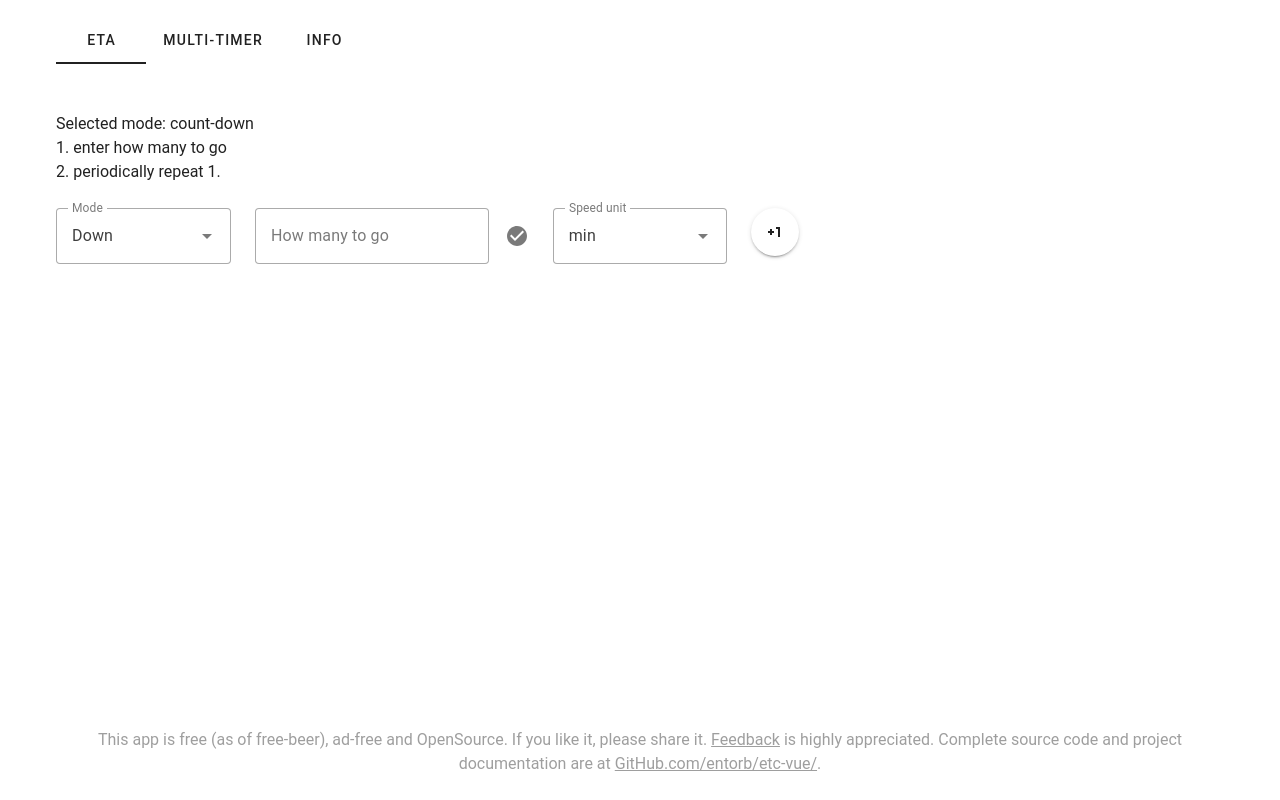
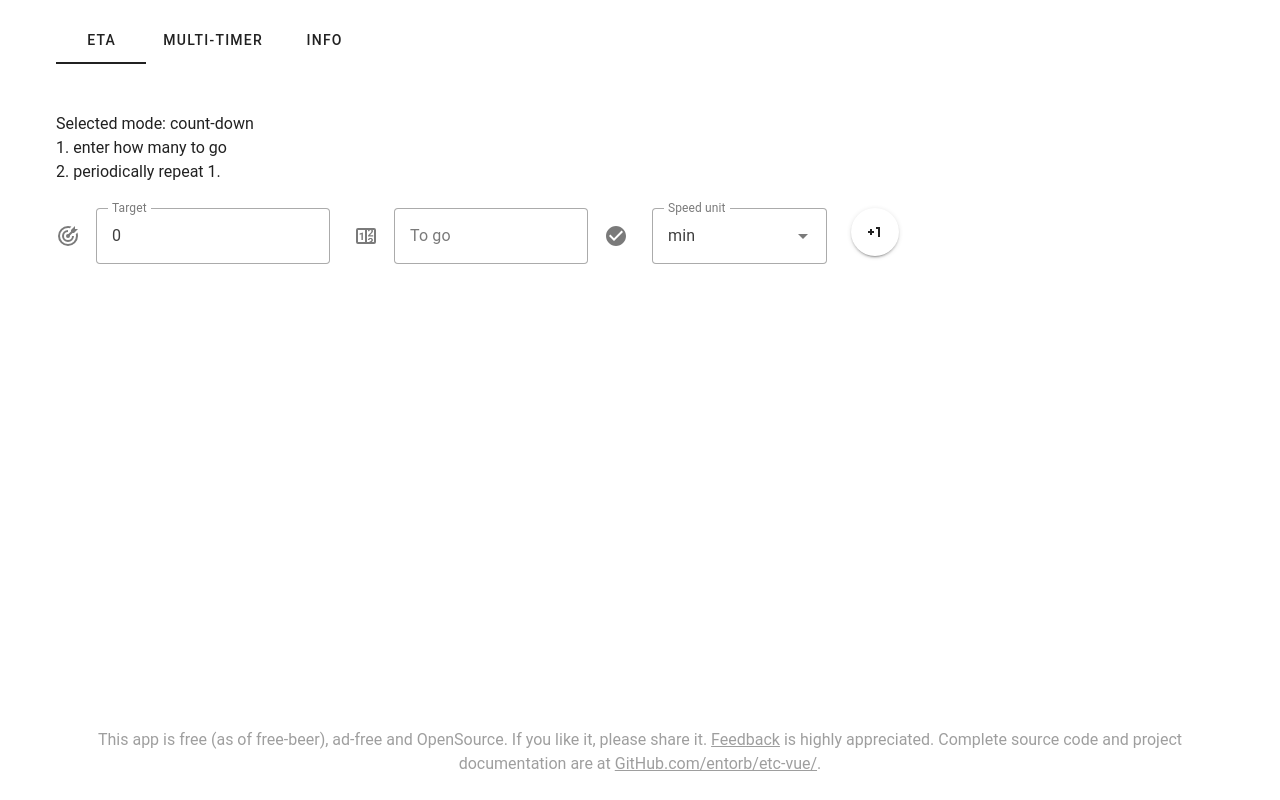
Before and after one commit to entorb/eta-vue, a Vue app: page / in a window 1280 px wide. Built offline with nearby package versions, Linux system fonts and the light colour scheme.

Commit message:
Drop mode selection and add more icons

```diff
--- a/src/components/InputItems.vue
+++ b/src/components/InputItems.vue
@@ -1,16 +1,16 @@
 <template>
-  <!-- label="Current items" -->
   <v-text-field
     id="input-items"
     v-model="inputItems"
     :label="inputItemsLabel"
     type="text"
     inputmode="decimal"
+    append-icon="$save"
+    prepend-icon="$items"
     variant="outlined"
-    append-icon="$save"
-    @keyup.enter="enterItems"
     @blur="enterItems"
     @click:append="enterItems"
+    @keyup.enter="enterItems"
   />
 </template>
 
@@ -39,6 +39,6 @@ function enterItems() {
 }
 
 const inputItemsLabel = computed(() => {
-  return props.target == 0 ? 'How many to go' : 'Current'
+  return props.target > 0 ? 'Current' : 'To go'
 })
 </script>
--- a/src/components/InputTarget.vue
+++ b/src/components/InputTarget.vue
@@ -5,9 +5,10 @@
     label="Target"
     type="text"
     inputmode="decimal"
+    prepend-icon="$target"
     variant="outlined"
+    @blur="enterTarget"
     @keyup.enter="enterTarget"
-    @blur="enterTarget"
   />
 </template>
 
--- a/src/components/MainEta.vue
+++ b/src/components/MainEta.vue
@@ -16,10 +16,7 @@
       </v-col>
     </v-row>
     <v-row>
-      <v-col cols="6" md="2">
-        <SelectMode :target="target" @set-target="setTarget" />
-      </v-col>
-      <v-col v-if="target > 0" cols="6" md="3">
+      <v-col cols="5" md="3">
         <InputTarget :target="target" @set-target="setTarget" />
       </v-col>
       <v-col cols="6" md="3">
@@ -128,6 +125,7 @@ function addRow(row: DataRowRedType) {
   }
   // to ensure that default target=0 is stored into local storage
   if (target.value == 0 && data.value.length == 1) {
+    console.log('target', target.value)
     updateLocalStorageTarget()
   }
 }
--- a/src/components/SelectMode.vue
+++ /dev/null
@@ -1,58 +0,0 @@
-<template>
-  <v-select
-    id="select-mode"
-    v-model="selectedMode"
-    :items="modes"
-    label="Mode"
-    mandatory
-    variant="outlined"
-  />
-</template>
-
-<script setup lang="ts">
-import { ref, toRefs, watch } from 'vue'
-
-const emits = defineEmits(['set-target'])
-
-const props = defineProps({
-  target: { type: Number, default: 0 }
-})
-
-const { target } = toRefs(props)
-watch(target, () => {
-  selectedMode.value = target.value > 0 ? 'Up' : 'Down'
-})
-
-const modes = ref(['Down', 'Up'])
-const selectedMode = ref(props.target > 0 ? 'Up' : 'Down')
-
-// TODO: replace by trigger function
-watch(selectedMode, () => {
-  if (selectedMode.value == 'Down' && target.value != 0) {
-    emits('set-target', 0)
-  } else if (selectedMode.value == 'Up' && target.value <= 0) {
-    // defaults to target = 100
-    emits('set-target', 100)
-  }
-})
-
-// interface SelectItem {
-//   text: string
-//   value: number
-//   icon: string
-// }
-
-// const items = ref<SelectItem[]>([
-//   { text: 'Up', value: 1, icon: '$arrowUp' },
-//   { text: 'Simple', value: 2, icon: '$arrowUpDown' },
-//   { text: 'Down', value: 3, icon: '$arrowDown' }
-// ])
-
-// function itemProps(item: SelectItem) {
-//   return {
-//     title: item.text,
-//     value: item.value,
-//     icon: item.icon
-//   }
-// }
-</script>
--- a/src/plugins/vuetify.ts
+++ b/src/plugins/vuetify.ts
@@ -12,10 +12,17 @@ import { aliases, mdi } from 'vuetify/iconsets/mdi-svg'
 // TM: do not import all icons, this makes build size too large
 // import '@mdi/font/css/materialdesignicons.css'
 // my icons
-import { mdiTrashCan, mdiNumericPositive1, mdiCheckCircle, mdiRepeatVariant } from '@mdi/js'
-// import { mdiContentSave } from '@mdi/js'
-// import { mdiPlus } from '@mdi/js'
-// import { mdiArrowUp, mdiArrowDown, mdiArrowUpDown } from '@mdi/js'
+import {
+  mdiBullseyeArrow,
+  mdiCheckCircle,
+  mdiCounter,
+  mdiNumericPositive1,
+  mdiRepeatVariant,
+  mdiTrashCan
+} from '@mdi/js'
+// mdiContentSave
+// mdiPlus
+// mdiArrowUp, mdiArrowDown, mdiArrowUpDown
 
 // https://vuetifyjs.com/en/introduction/why-vuetify/#feature-guides
 export default createVuetify({
@@ -36,13 +43,15 @@ export default createVuetify({
     defaultSet: 'mdi',
     aliases: {
       ...aliases,
-      trashCan: mdiTrashCan,
+      // arrowDown: mdiArrowDown,
+      // arrowUp: mdiArrowUp,
+      // arrowUpDown: mdiArrowUpDown,
+      items: mdiCounter,
+      plus1: mdiNumericPositive1,
+      repeat: mdiRepeatVariant,
       save: mdiCheckCircle,
-      // arrowUp: mdiArrowUp,
-      // arrowDown: mdiArrowDown,
-      // arrowUpDown: mdiArrowUpDown,
-      repeat: mdiRepeatVariant,
-      plus1: mdiNumericPositive1
+      target: mdiBullseyeArrow,
+      trashCan: mdiTrashCan
     }
   }
 })
```
Also changed, not shown: 2 other files (tests, documents, lock files or other folders).
